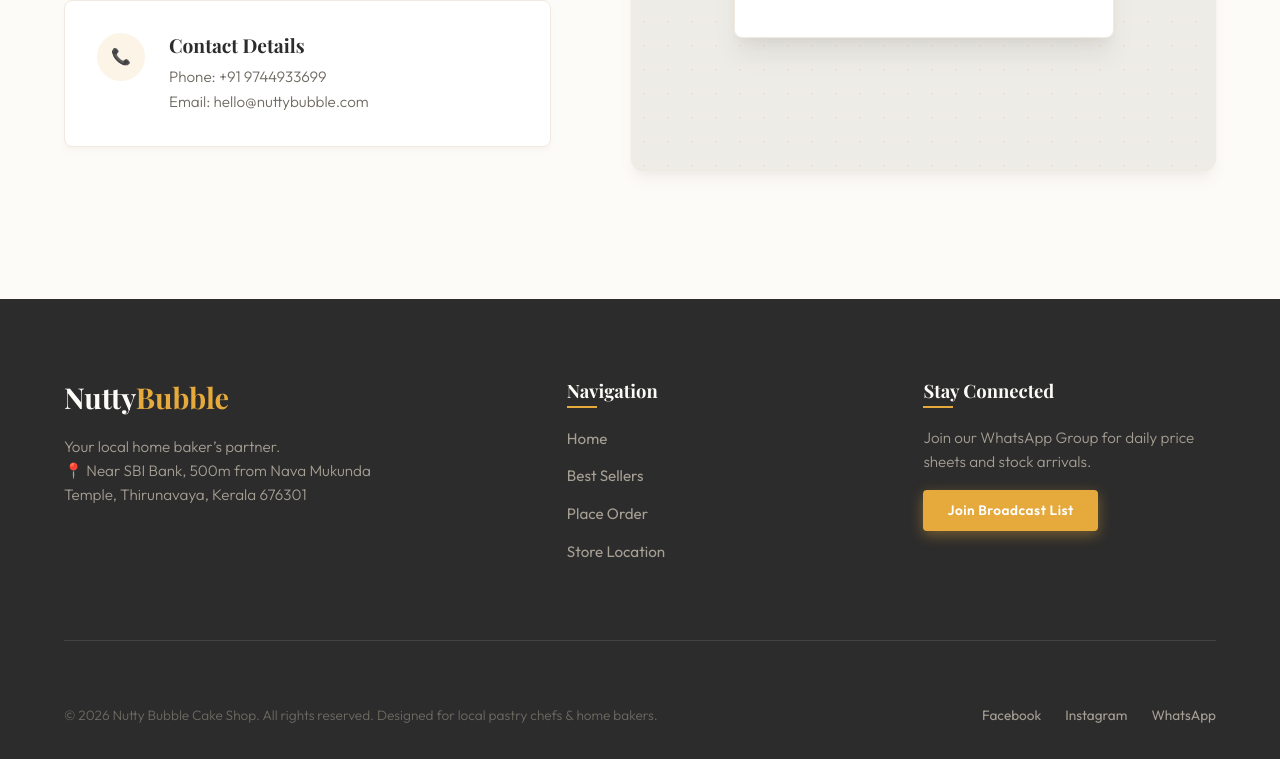
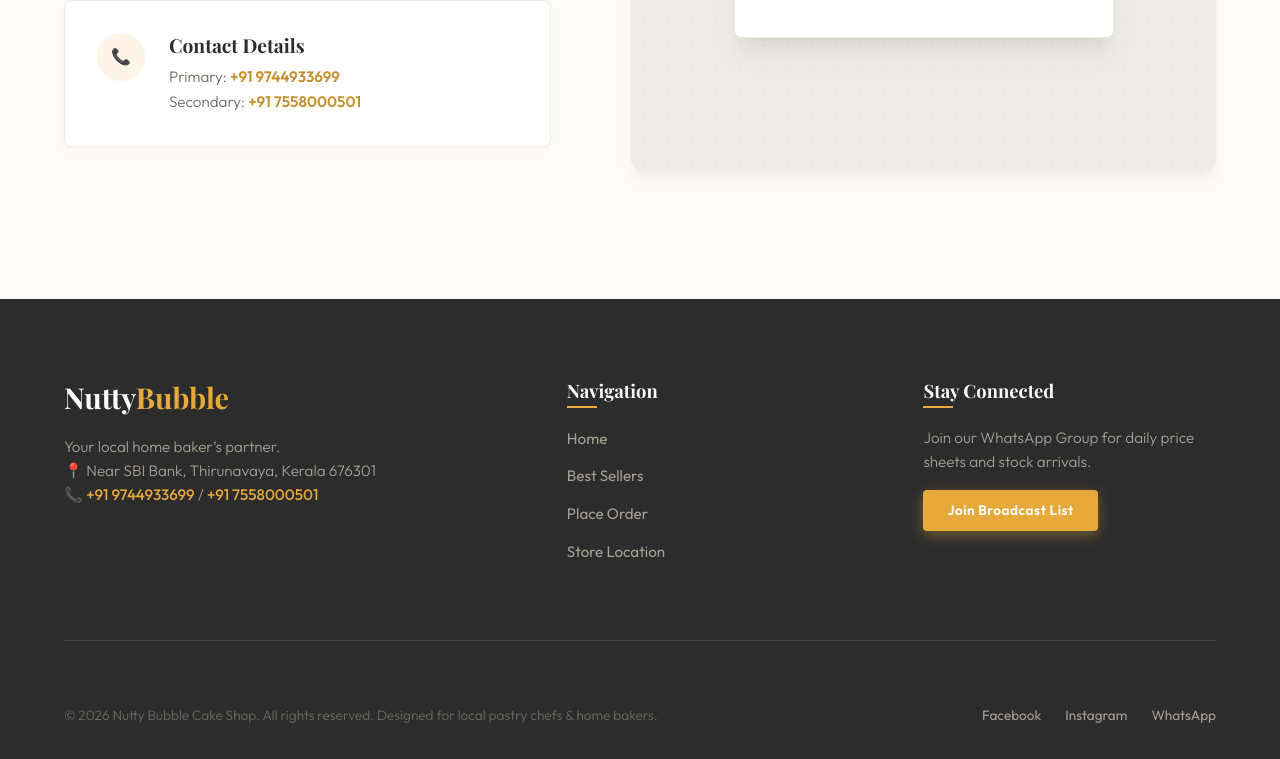
Before and after one commit to Raneem0691/nutty-bubble-website, a plain HTML site: page index.html in a window 1280 px wide. Shown: the part 7466-8225 px from the top of the page. Drawn offline with nearby package versions, Linux system fonts and the light colour scheme; a web font is replaced by a local one.

Commit message:
Add dual phone numbers (+91 9744933699 and +91 7558000501) with click-to-call links and completely remove email

```diff
--- a/index.html
+++ b/index.html
@@ -814,7 +814,10 @@
             </div>
             <div class="contact-info-text">
               <h3>Contact Details</h3>
-              <p>Phone: +91 9744933699<br>Email: hello@nuttybubble.com</p>
+              <p>
+                Primary: <a href="tel:9744933699" class="phone-link">+91 9744933699</a><br>
+                Secondary: <a href="tel:7558000501" class="phone-link">+91 7558000501</a>
+              </p>
             </div>
           </div>
         </div>
@@ -846,7 +849,7 @@
       <div class="footer-top">
         <div class="footer-brand">
           <h3>Nutty<span>Bubble</span></h3>
-          <p>Your local home baker’s partner.<br>📍 Near SBI Bank, 500m from Nava Mukunda Temple, Thirunavaya, Kerala 676301</p>
+          <p>Your local home baker’s partner.<br>📍 Near SBI Bank, Thirunavaya, Kerala 676301<br>📞 <a href="tel:9744933699" class="phone-link-footer">+91 9744933699</a> / <a href="tel:7558000501" class="phone-link-footer">+91 7558000501</a></p>
         </div>
         <div>
           <h4 class="footer-title">Navigation</h4>
--- a/style.css
+++ b/style.css
@@ -880,6 +880,30 @@
   font-size: 0.95rem;
 }
 
+.phone-link {
+  color: var(--color-gold-hover);
+  font-weight: 600;
+  text-decoration: none;
+  transition: var(--transition-smooth);
+}
+
+.phone-link:hover {
+  color: var(--color-gold);
+  text-decoration: underline;
+}
+
+.phone-link-footer {
+  color: var(--color-gold);
+  font-weight: 500;
+  text-decoration: none;
+  transition: var(--transition-smooth);
+}
+
+.phone-link-footer:hover {
+  color: var(--color-white);
+  text-decoration: underline;
+}
+
 /* Google Maps / Map Placeholder with Premium Design */
 .map-container {
   border-radius: 12px;
```
